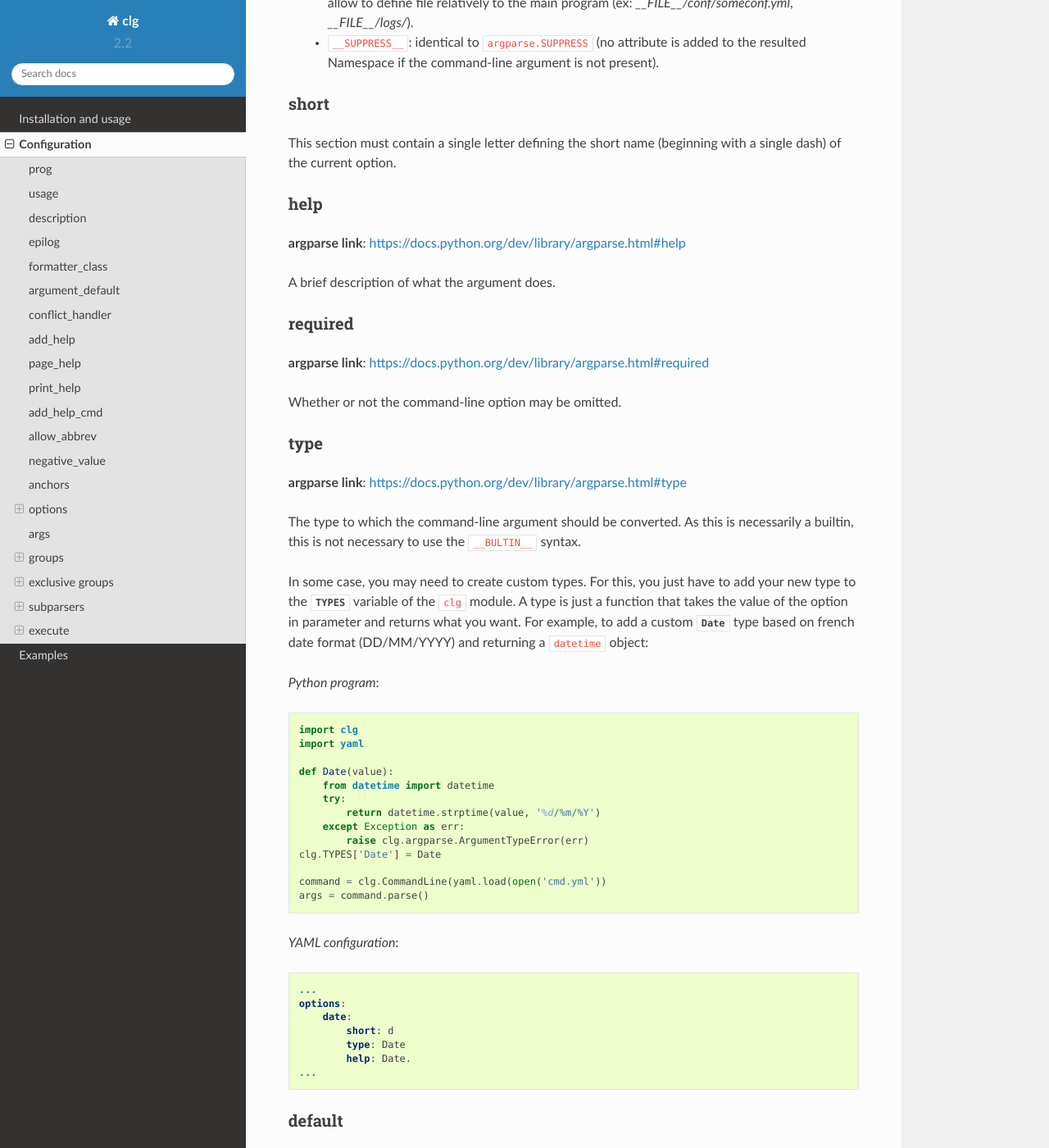
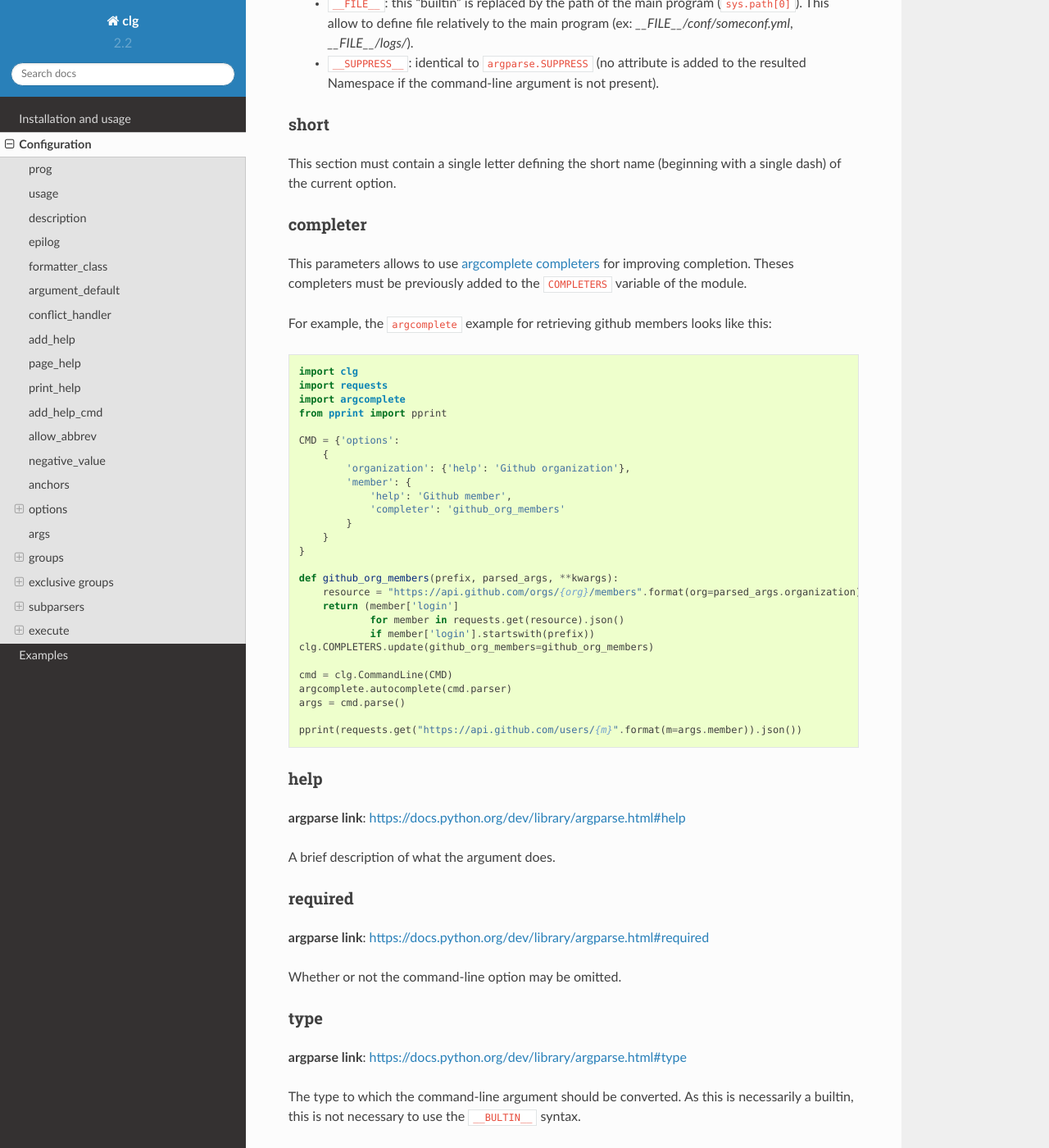
Before and after one commit to fmenabe/python-clg, a Sphinx documentation site: the page built from doc/source/configuration.rst, in a window 1280 px wide and 1400 px high, scrolled down 5026 px. Shown: the whole window at 82% size. Built offline with Sphinx 7.4.7 and the Read the Docs theme 2.0.0, drawn with Linux system fonts in a browser that asks for light colours; some of the changed text lies outside the part shown.

Commit message:
Add documentation and an example for 'argcomplete' completion.

```diff
--- a/doc/source/configuration.rst
+++ b/doc/source/configuration.rst
@@ -209,6 +209,7 @@ the option in the configuration is used as destination.
 Keywords:
 
     * `short` (``clg``)
+    * `completer` (``clg``)
     * `help` (``argparse``)
     * `required` (``argparse``)
     * `default` (``argparse``)
@@ -260,6 +261,46 @@ short
 ~~~~~
 This section must contain a single letter defining the short name (beginning
 with a single dash) of the current option.
+
+
+completer
+~~~~~~~~~
+This parameters allows to use `argcomplete completers
+<http://argcomplete.readthedocs.io/en/latest/#specifying-completers>`_ for improving
+completion. Theses completers must be previously added to the ``COMPLETERS`` variable of
+the module.
+
+For example, the ``argcomplete`` example for retrieving github members looks like this:
+
+.. code:: python
+
+    import clg
+    import requests
+    import argcomplete
+    from pprint import pprint
+
+    CMD = {'options':
+        {
+            'organization': {'help': 'Github organization'},
+            'member': {
+                'help': 'Github member',
+                'completer': 'github_org_members'
+            }
+        }
+    }
+
+    def github_org_members(prefix, parsed_args, **kwargs):
+        resource = "https://api.github.com/orgs/{org}/members".format(org=parsed_args.organization)
+        return (member['login']
+                for member in requests.get(resource).json()
+                if member['login'].startswith(prefix))
+    clg.COMPLETERS.update(github_org_members=github_org_members)
+
+    cmd = clg.CommandLine(CMD)
+    argcomplete.autocomplete(cmd.parser)
+    args = cmd.parse()
+
+    pprint(requests.get("https://api.github.com/users/{m}".format(m=args.member)).json())
 
 
 help
```
Also changed, not shown: other parts of doc/source/configuration.rst (+1 -1 lines), doc/source/completion.rst (deleted, +0 -13 lines), doc/source/installation_and_usage.rst (+25 -5 lines), 1 other file.
